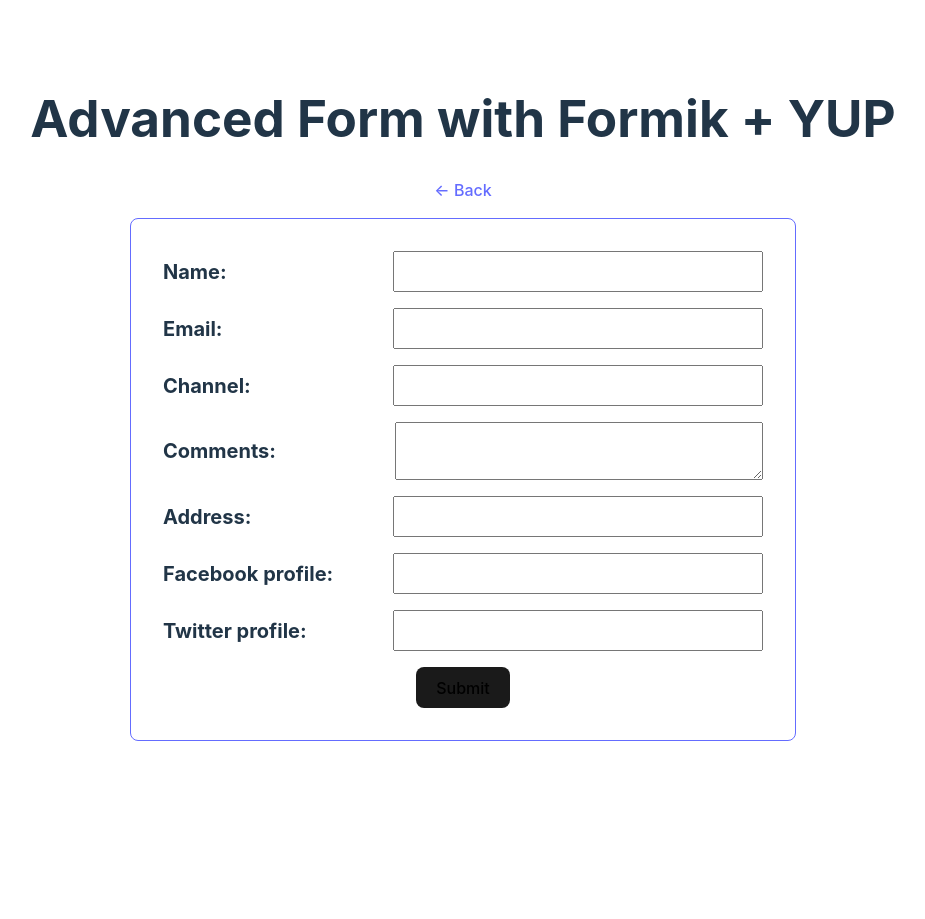
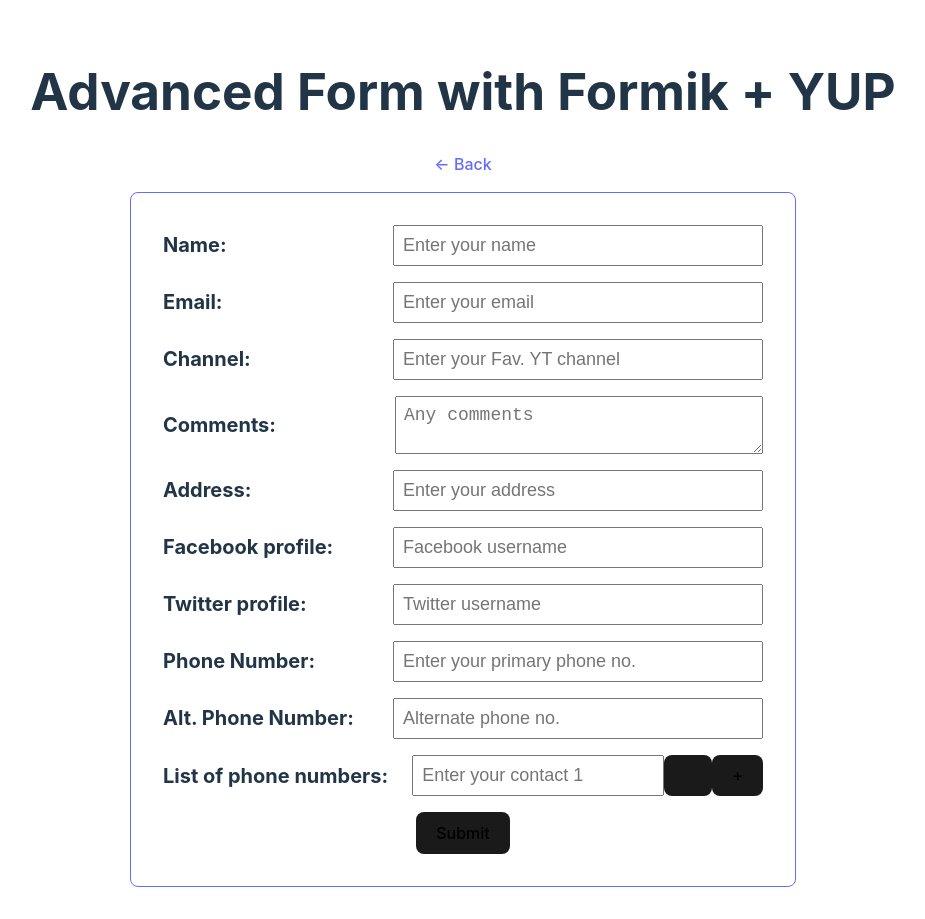
Before and after one commit to yashdreamsdevelopment/Formik-Tutorials, a React (Vite) app: page /advanced in a window 1280 px wide. Shown: the whole page, without its empty margins (177-1102 px from the left). Before the commit the page ends 800 px from the top, so only its background shows below. Built offline with nearby package versions, Linux system fonts and the light colour scheme.

Commit message:
UPDATED: implemented FieldArray component

```diff
--- a/src/components/AdvancedForm.jsx
+++ b/src/components/AdvancedForm.jsx
@@ -1,6 +1,13 @@
 import React from "react";
 import * as Yup from "yup";
-import { Formik, Form, Field, ErrorMessage } from "formik";
+import {
+  Formik,
+  Form,
+  Field,
+  ErrorMessage,
+  FieldArray,
+  FastField,
+} from "formik";
 import { Link } from "react-router-dom";
 import FormFieldError from "./FormFieldError";
 
@@ -15,6 +22,8 @@ const AdvancedForm = () => {
       facebook: "",
       twitter: "",
     },
+    phoneNumber: ["", ""],
+    phNumbers: [""],
   };
 
   const onSubmit = (values) => {
@@ -33,6 +42,24 @@ const AdvancedForm = () => {
       facebook: Yup.string().required("Facebook is required"),
       twitter: Yup.string().required("Twitter is required"),
     }),
+    phoneNumber: Yup.array()
+      .of(
+        Yup.string().matches(
+          /^[\+]?[(]?[0-9]{3}[)]?[-\s\.]?[0-9]{3}[-\s\.]?[0-9]{4,6}$/,
+          { message: "Not a valid phone no." }
+        )
+      )
+      .required("Phone no. is required")
+      .min(1, "At least one contact is required"),
+    phNumber: Yup.array()
+      .of(
+        Yup.string().matches(
+          /^[\+]?[(]?[0-9]{3}[)]?[-\s\.]?[0-9]{3}[-\s\.]?[0-9]{4,6}$/,
+          { message: "Not a valid phone no." }
+        )
+      )
+      .required("Contact no. is required")
+      .min(1, "At least one contact field is required"),
   });
 
   return (
@@ -55,6 +82,7 @@ const AdvancedForm = () => {
                 type="text"
                 id="name"
                 name="name"
+                placeholder="Enter your name"
                 className="input-field"
               />
             </div>
@@ -69,6 +97,7 @@ const AdvancedForm = () => {
                 type="email"
                 id="email"
                 name="email"
+                placeholder="Enter your email"
                 className="input-field"
               />
             </div>
@@ -85,6 +114,7 @@ const AdvancedForm = () => {
                 type="channel"
                 id="channel"
                 name="channel"
+                placeholder="Enter your Fav. YT channel"
                 className="input-field"
               />
             </div>
@@ -102,6 +132,7 @@ const AdvancedForm = () => {
                 as="textarea"
                 id="comments"
                 name="comments"
+                placeholder="Any comments"
                 className="input-field"
               />
             </div>
@@ -142,10 +173,11 @@ const AdvancedForm = () => {
               <label htmlFor="address" className="input-label">
                 Address
               </label>
-              <Field
+              <FastField
                 type="text"
                 className="input-field"
                 name="address"
+                placeholder="Enter your address"
                 id="address"
               />
             </div>
@@ -161,6 +193,7 @@ const AdvancedForm = () => {
                 type="text"
                 id="facebook"
                 name="social.facebook"
+                placeholder="Facebook username"
                 className="input-field"
               />
             </div>
@@ -178,11 +211,94 @@ const AdvancedForm = () => {
                 type="text"
                 id="twitter"
                 name="social.twitter"
+                placeholder="Twitter username"
                 className="input-field"
               />
             </div>
 
             <ErrorMessage name="social.twitter" component={FormFieldError} />
+          </div>
+
+          <div>
+            <div className="input-group">
+              <label htmlFor="primaryPh" className="input-label">
+                Phone Number
+              </label>
+              <Field
+                type="text"
+                id="primaryPh"
+                placeholder="Enter your primary phone no."
+                name="phoneNumber[0]"
+                className="input-field"
+              />
+            </div>
+            <ErrorMessage name="phoneNumber[0]" component={FormFieldError} />
+          </div>
+
+          <div>
+            <div className="input-group">
+              <label htmlFor="secondaryPh" className="input-label">
+                Alt. Phone Number
+              </label>
+              <Field
+                type="text"
+                id="secondayPh"
+                name="phoneNumber[1]"
+                className="input-field"
+                placeholder="Alternate phone no."
+              />
+            </div>
+            <ErrorMessage name="phoneNumber[1]" component={FormFieldError} />
+          </div>
+
+          <div>
+            <div className="input-group">
+              <label htmlFor="" className="input-label">
+                List of phone numbers
+              </label>
+              <FieldArray name="phNumbers">
+                {(fieldArrayProps) => {
+                  const { push, remove, form } = fieldArrayProps;
+                  const { values } = form;
+                  const { phNumbers } = values;
+                  return (
+                    <div>
+                      {phNumbers.map((phNumber, index) => (
+                        <div key={index}>
+                          <div key={index}>
+                            <Field
+                              name={`phNumber[${index}]`}
+                              id={`phNumber[${index}]`}
+                              className="input-field"
+                              placeholder={`Enter your contact ${index + 1}`}
+                            />
+                            <button
+                              type="button"
+                              className="button"
+                              disabled={index === 0}
+                              onClick={() => remove(index)}
+                            >
+                              -
+                            </button>
+                            <button
+                              type="button"
+                              className="button"
+                              onClick={() => push("")}
+                            >
+                              +
+                            </button>
+                          </div>
+                          <ErrorMessage
+                            name={`phNumber`}
+                            component={FormFieldError}
+                          />
+                        </div>
+                      ))}
+                    </div>
+                  );
+                }}
+              </FieldArray>
+            </div>
           </div>
 
           <button type="submit" className="button">
```
